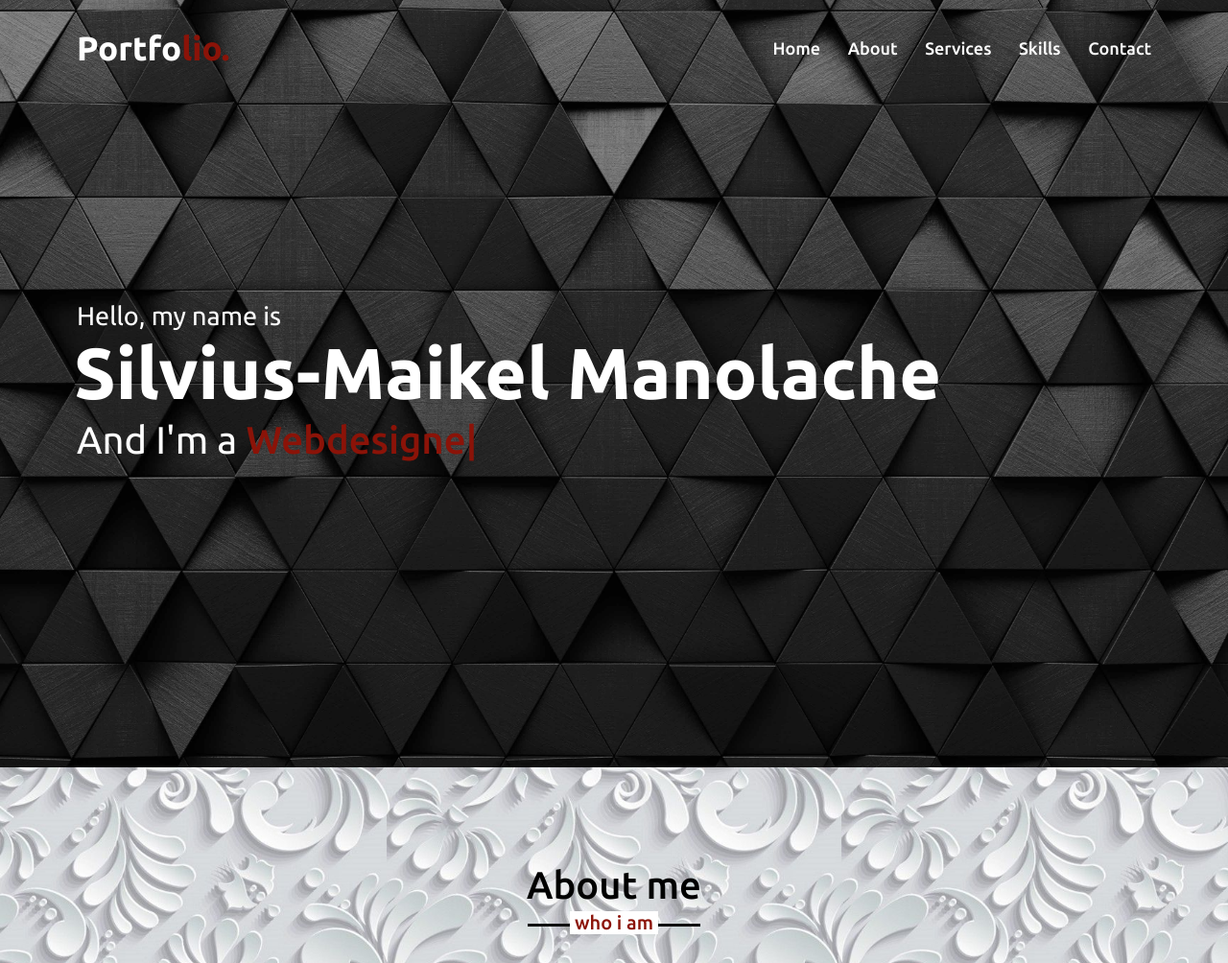
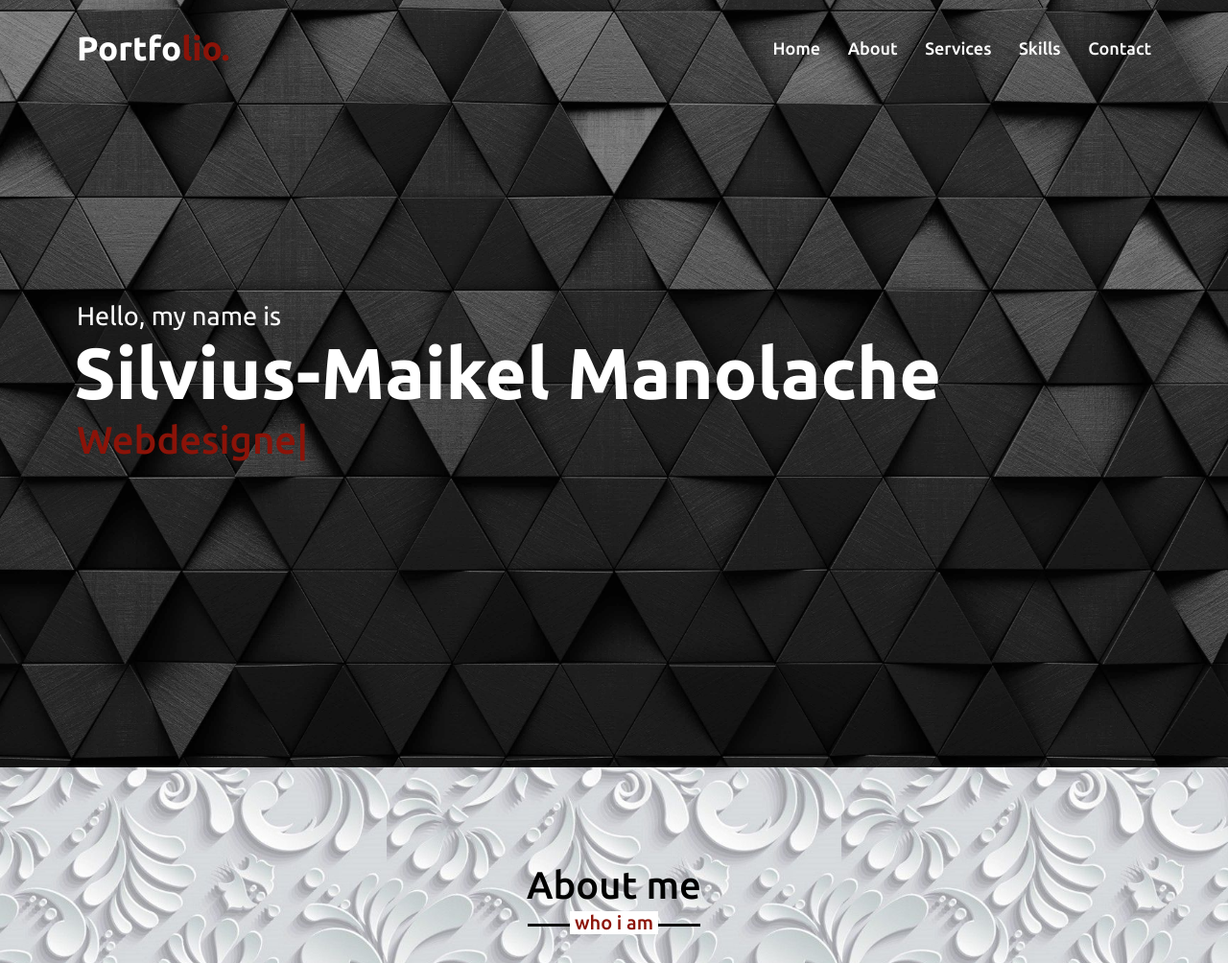
Before and after one commit to KingPortfolio/Portfolio, a plain HTML site: page docs/index.html in a window 1280 px wide. Shown: the top 1004 px of the page at 96% size. Drawn offline with nearby package versions, Linux system fonts and the light colour scheme.

Commit message:
Add files via upload

```diff
--- a/docs/index.html
+++ b/docs/index.html
@@ -41,7 +41,7 @@
             <div class="home-content">
                 <div class="text-1">Hello, my name is</div>
                 <div class="text-2">Silvius-Maikel Manolache</div>
-                <div class="text-3">And I'm a <span class="typing"></span></div>
+                <div class="text-3"> <span class="typing"></span></div>
 
             </div>
         </div>
```
Also changed, not shown: docs/images/Frame_Flourish_Antique.png, docs/style.css (indentation only), 1 other file.
